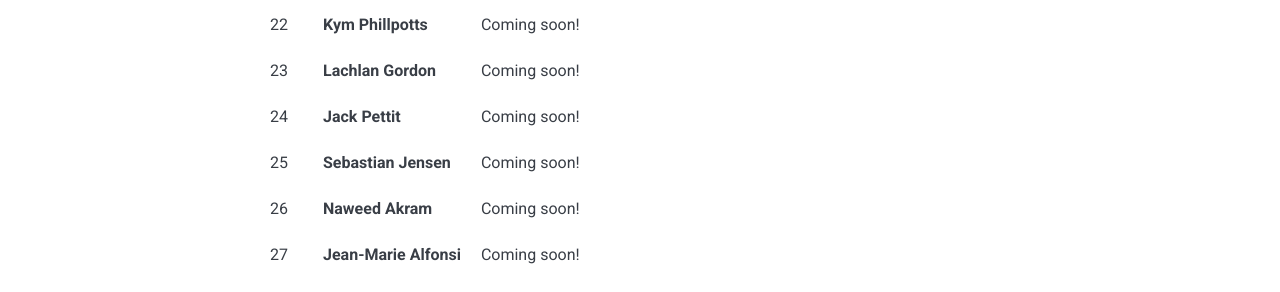
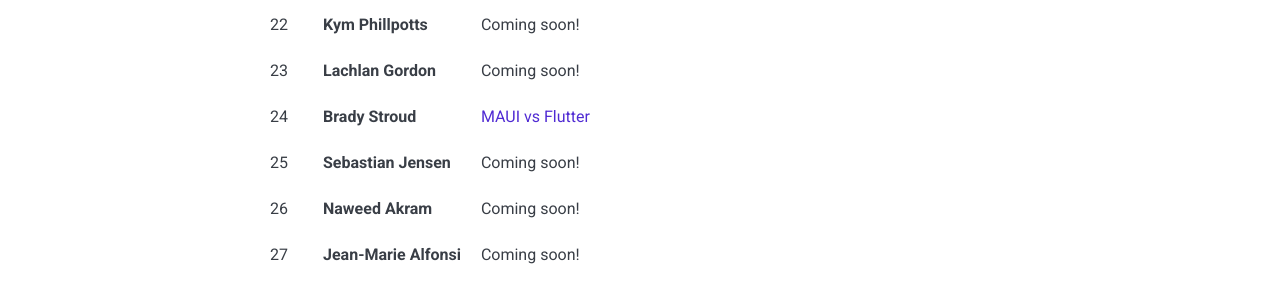
Before and after one commit to matt-goldman/matt-goldman.github.io, a Jekyll site: the page built from docs/_posts/2022-05-19-maui-ui-july.md, in a window 1280 px wide and 900 px high, scrolled down 3067 px. Shown: the part 153-445 px from the top of the window. Built offline with Jekyll 4.4.1, drawn with Linux system fonts in a browser that asks for light colours; nearby versions of some CDN libraries; comment, search, counter and statistics services are not loaded.

Commit message:
added 24

```diff
--- a/docs/_posts/2022-05-19-maui-ui-july.md
+++ b/docs/_posts/2022-05-19-maui-ui-july.md
@@ -64,7 +64,7 @@
 | 21   | **Shaun Lawrence**     | [Building a Draw Something clone in .NET MAUI](https://blog.bijington.com/2022/07/20/draw-something-clone.html)                |
 | 22   | **Kym Phillpotts**     | Coming soon!                |
 | 23   | **Lachlan Gordon**     | Coming soon!                |
-| 24   | **Jack Pettit**        | Coming soon!                |
+| 24   | **Brady Stroud**        | [MAUI vs Flutter](https://medium.com/@bradystroud/maui-vs-flutter-multi-platform-frameworks-showdown-2d215a9a86f2)                |
 | 25   | **Sebastian Jensen**   | Coming soon!                |
 | 26   | **Naweed Akram**       | Coming soon!                |
 | 27   | **Jean-Marie Alfonsi** | Coming soon!                |
```
